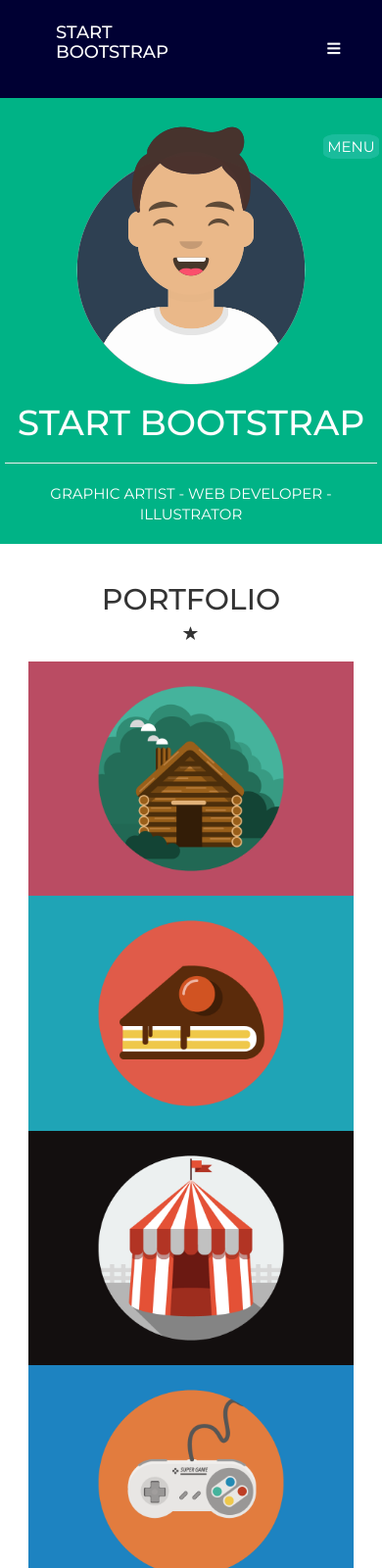
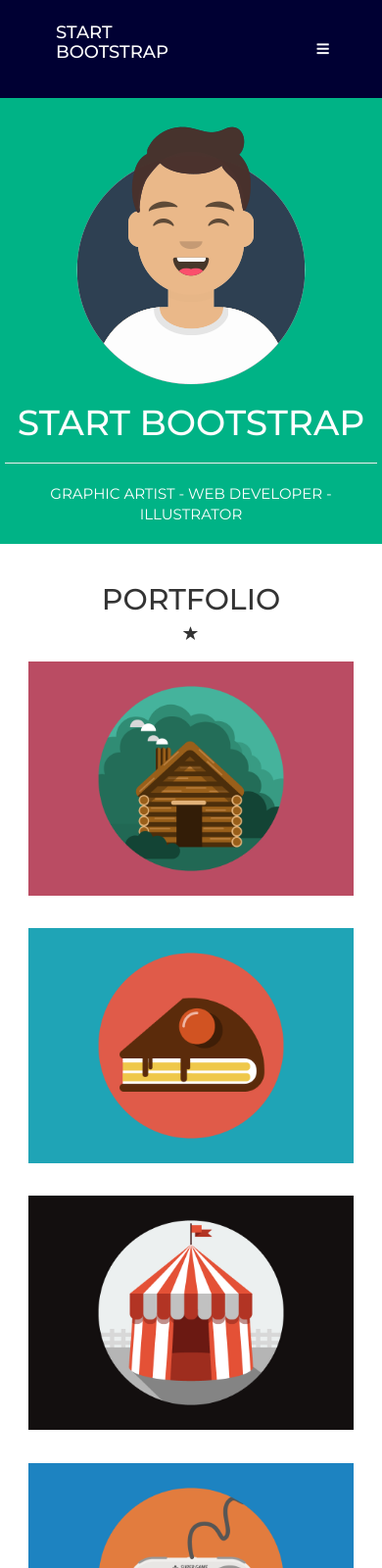
Before and after one commit to CaterinaDanizio/html-css-bootstrap-freelancer, a plain HTML site: page index.html in a window 390 px wide. Shown: the top 1600 px of the page at 98% size. Drawn offline with nearby package versions, Linux system fonts and the light colour scheme.

Commit message:
Fine tuning

```diff
--- a/css/style.css
+++ b/css/style.css
@@ -24,7 +24,6 @@ body {font-family: 'Montserrat', sans-serif;}
 
 nav {
   background-color: #000033;
-
 }
 
 .menu-left, .menu-right {
@@ -47,13 +46,6 @@ li, a {
   padding: 0 2%;
 }
 
-.hamburger-menu > span {
-  border: 1px solid #1abc9c;
-  background-color: #1abc9c;
-  border-radius: 25%;
-  padding: 5%;
-  text-decoration: none;
-}
 
 
 /* Jumbotron */
@@ -84,10 +76,9 @@ span {
   padding-bottom: 10%;
 }
 
-.portfolio-title {
-  text-align: center;
+#portfolio img {
+  margin-bottom: 10%;
 }
-
 /* About */
 section#about {
   background-color: #00ccff;
@@ -105,17 +96,17 @@ section#about {
   padding-right: 5%;
 }
 
-.CTA {
-  width: 80%;
+div.CTA {
+  margin: 0 auto;
+  color: white;
   border: 2px white;
   border-style: groove;
   border-radius: 10%;
-  margin: 0 auto;
-  color: white;
+  padding: 5%;
 }
+
 .CTA a {
   text-decoration: none;
-  padding: 10%;
   text-align: center;
 }
 
@@ -145,7 +136,7 @@ textarea {
 }
  input:last-child {
    background-color: #00ccff;
-   width: 10%;
+   width: 30%;
    color: white;
    padding: 2%;
    border-radius: 10%;
--- a/index.html
+++ b/index.html
@@ -26,7 +26,7 @@
               </div>
             </div>
 
-            <div class="col-xs-3 col-md-6">
+            <div class="col-xs-2 col-md-6">
               <div class="menu-right visible-lg">
                   <ul>
                   <li><a href="#">Portfolio</a></li>
@@ -34,14 +34,26 @@
                   <li><a href="#">Contact</a></li>
                   </ul>
                 </div>
-                <div class="menu-right visible-xs visible-md">
+
+                <div class="menu-right visible-md">
                   <div class="hamburger-menu">
-                    <span class="container-hb"><a href="#"><i class="fas fa-bars fa-1x"></i> MENU </a></span>
+                    <a href="#">
+                      <i class="fas fa-bars fa-1x">
+                      </i> MENU
+                    </a>
+                    </div>
+                  </div>
 
-                  </div>
+                  <div class="menu-right visible-xs visible-sm">
+                    <div class="hamburger-menu">
+                      <a href="#">
+                        <i class="fas fa-bars fa-1x">
+                        </i>
+                      </a>
+                      </div>
+                    </div>
               </div>
             </div>
-          </div>
         </nav>
 
 
@@ -148,10 +160,10 @@
             </div>
 
           <div class="row">
-            <div class="col-xs-4 col-xs-offset-4">
+            <div class="col-xs-6 col-xs-offset-3">
               <div class="CTA">
-                <span class="glyphicon glyphicon-save"></span>
-                <a href="https://startbootstrap.com/themes/freelancer">Free Download</a>
+                <span class="glyphicon glyphicon-save">
+                </span><a href="https://startbootstrap.com/themes/freelancer">Free Download</a>
               </div>
 
           </div>
```
